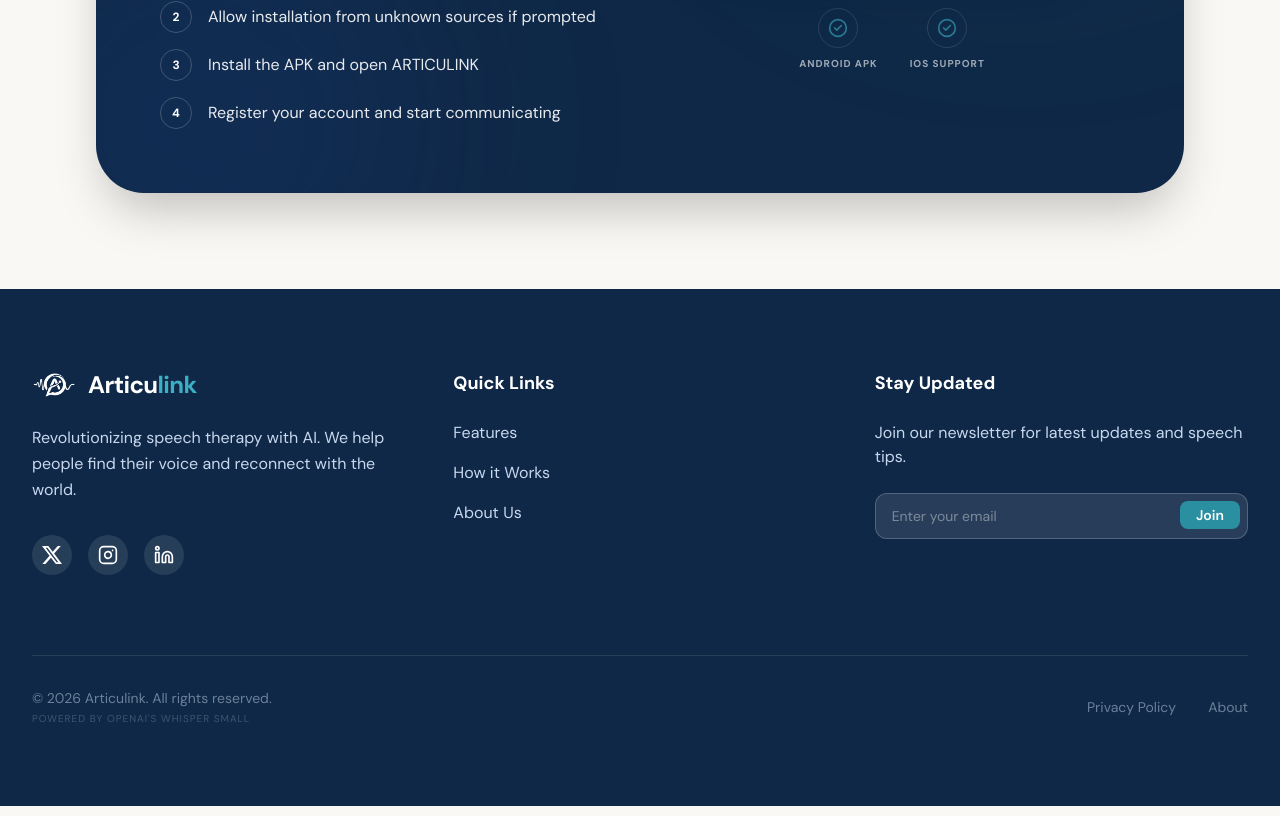
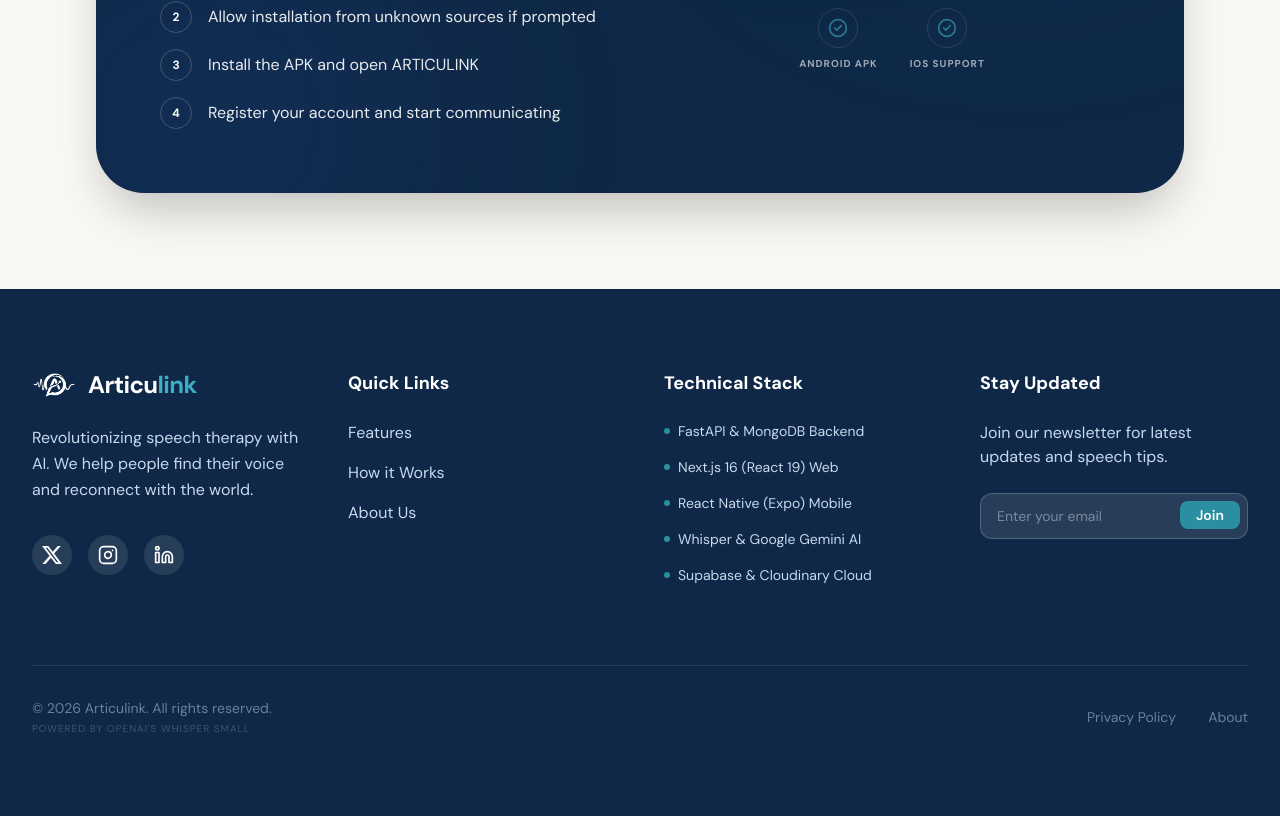
Before and after one commit to Eybri/articulink-ads, a Next.js app: page / in a window 1280 px wide. Shown: the part 3202-4018 px from the top of the page. Built offline with nearby package versions, Linux system fonts and the light colour scheme.

Commit message:
techstack

```diff
--- a/src/components/Footer.tsx
+++ b/src/components/Footer.tsx
@@ -27,8 +27,8 @@ export default function Footer() {
   return (
     <footer style={{ backgroundColor: "#0F2847" }} className="text-white py-20">
       <div className="max-w-7xl mx-auto px-4 sm:px-6 lg:px-8">
-        <div className="grid md:grid-cols-3 gap-12 mb-20">
-          <div className="col-span-1 md:col-span-1">
+        <div className="grid md:grid-cols-2 lg:grid-cols-4 gap-12 mb-20">
+          <div className="col-span-1 lg:col-span-1">
             <Link href="/" className="flex items-center gap-3 mb-6">
               <Image
                 src="/whitelogo.png"
@@ -66,6 +66,32 @@ export default function Footer() {
           </div>
 
           <div>
+            <h4 className="font-bold text-lg mb-6 text-white">Technical Stack</h4>
+            <ul className="space-y-4 text-sm" style={{ color: "#C8D8EE" }}>
+              <li className="flex items-center gap-2">
+                <div className="w-1.5 h-1.5 rounded-full" style={{ backgroundColor: "#2A8FA0" }} />
+                <span>FastAPI & MongoDB Backend</span>
+              </li>
+              <li className="flex items-center gap-2">
+                <div className="w-1.5 h-1.5 rounded-full" style={{ backgroundColor: "#2A8FA0" }} />
+                <span>Next.js 16 (React 19) Web</span>
+              </li>
+              <li className="flex items-center gap-2">
+                <div className="w-1.5 h-1.5 rounded-full" style={{ backgroundColor: "#2A8FA0" }} />
+                <span>React Native (Expo) Mobile</span>
+              </li>
+              <li className="flex items-center gap-2">
+                <div className="w-1.5 h-1.5 rounded-full" style={{ backgroundColor: "#2A8FA0" }} />
+                <span>Whisper & Google Gemini AI</span>
+              </li>
+              <li className="flex items-center gap-2">
+                <div className="w-1.5 h-1.5 rounded-full" style={{ backgroundColor: "#2A8FA0" }} />
+                <span>Supabase & Cloudinary Cloud</span>
+              </li>
+            </ul>
+          </div>
+
+          <div>
             <h4 className="font-bold text-lg mb-6 text-white">Stay Updated</h4>
             <p style={{ color: "#C8D8EE" }} className="mb-6">Join our newsletter for latest updates and speech tips.</p>
             <form className="relative">
```
